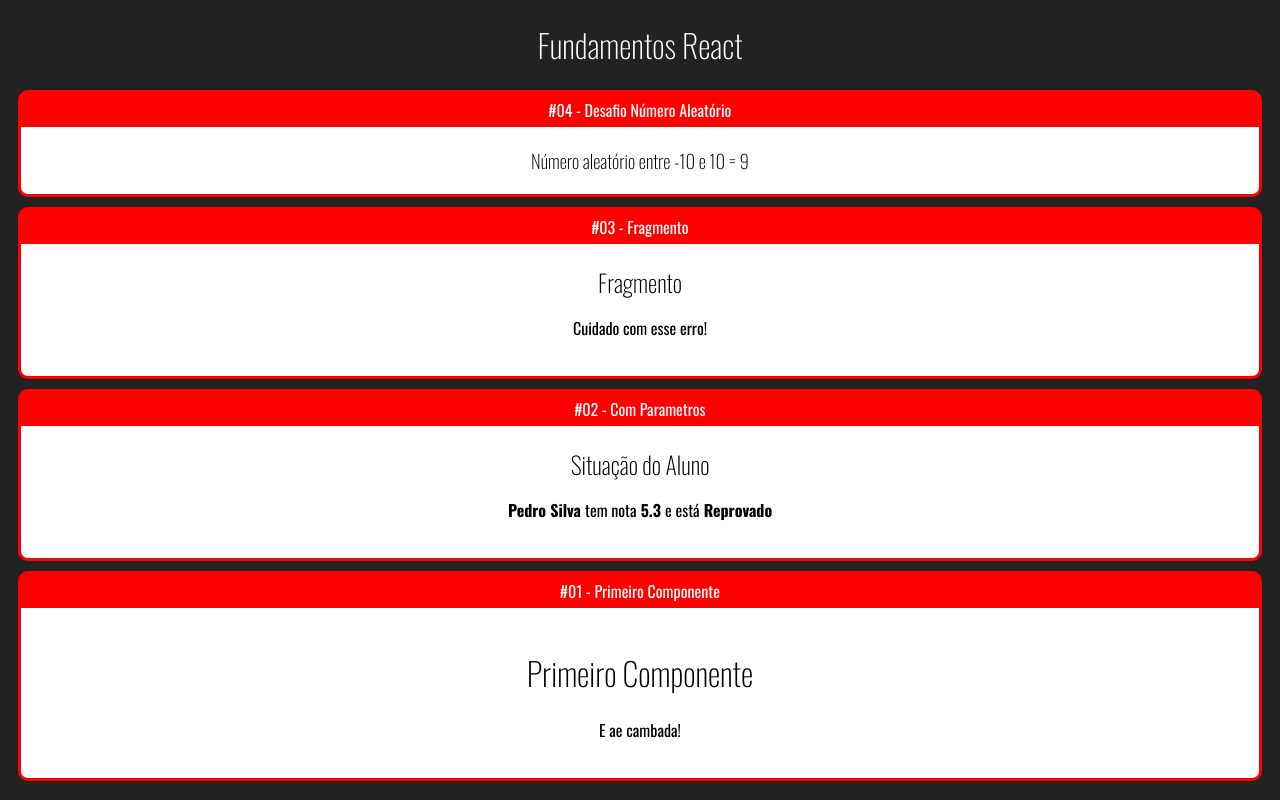
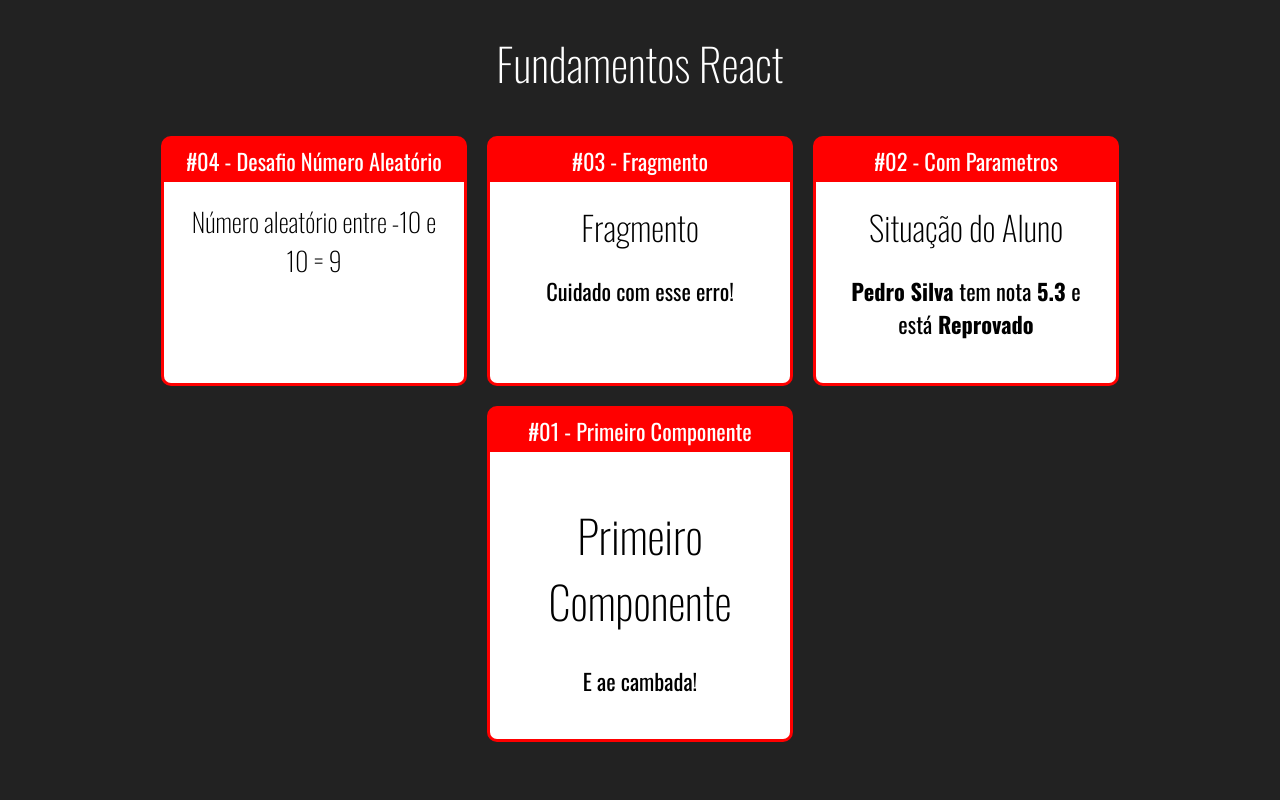
Before and after one commit to maddogxx/cursoreactjs, a React (Create React App) app in the folder fundamentos-react/: page / in a window 1280 px wide. Built offline with nearby package versions, Linux system fonts and the light colour scheme.

Commit message:
23. Componente Card #02

```diff
--- /dev/null
+++ b/fundamentos-react/src/App.css
@@ -0,0 +1,5 @@
+.App .Cards {
+    display: flex;
+    justify-content: center;
+    flex-wrap: wrap;
+}
--- a/fundamentos-react/src/App.jsx
+++ b/fundamentos-react/src/App.jsx
@@ -1,3 +1,5 @@
+import "./App.css";
+
 import React from "react";
 
 import Primeiro from './componentes/basicos/Primeiro'
@@ -9,8 +11,9 @@
 
 // Forma reduzida usando arrow function
 export default () => (
-    <div id="app">
+    <div className="App">
         <h1>Fundamentos React</h1>
+        <div className="Cards">
             <Card titulo="#04 - Desafio Número Aleatório">
                 <Aleatorio min={-10} max={10} />
             </Card>
@@ -27,4 +30,5 @@
                 <Primeiro/>
             </Card>
         </div>
+    </div>
 );
--- a/fundamentos-react/src/componentes/layout/Card.css
+++ b/fundamentos-react/src/componentes/layout/Card.css
@@ -1,10 +1,14 @@
 .Card {
     background-color: red;
+    border: 3px solid red;
     border-radius: 10px;
-    border: 3px solid red;
     overflow: hidden;
     margin: 10px;
 
+    display: flex;
+    flex-direction: column;
+    min-width: 300px;
+    max-width: 300px;
 }
 
 .Card .Title {
@@ -16,7 +20,9 @@
 }
 
 .Card .Content {
+    flex-grow: 1;
     background-color: #fff;
     color: #000;
     padding: 20px;
+
 }
--- a/fundamentos-react/src/index.css
+++ b/fundamentos-react/src/index.css
@@ -3,6 +3,7 @@
     background-color: #222;
     color: #fff;
     text-align: center;
+    font-size: 1.4rem;
 }
 
 h1, h2, h3 {
```
Lines whose indentation alone changed are shown as unchanged.
